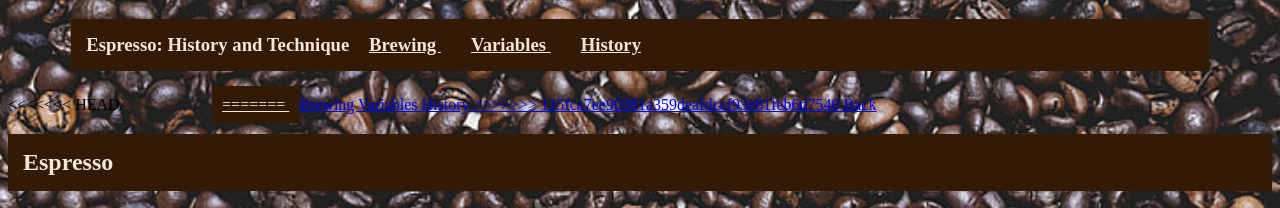
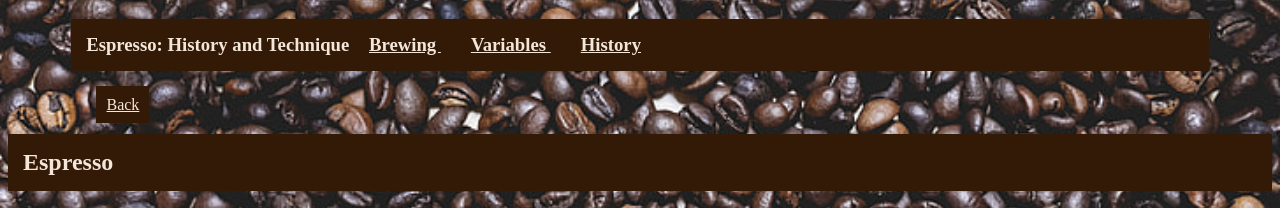
Before and after one commit to JoshuaWeiser/IMED-265, a plain HTML site: page espresso website/index.html in a window 1280 px wide. Shown: the top 208 px of the page. Drawn offline with Linux system fonts and the light colour scheme.

Commit message:
Update index.html

```diff
--- a/espresso website/index.html
+++ b/espresso website/index.html
@@ -18,29 +18,13 @@
         </a>
 
         <a class="navlink" href="https://en.wikipedia.org/wiki/Espresso">
-            History
-    </a>
+        History
+        </a>
+
     </h3>
  <!--page links-->
-<<<<<<< HEAD
-
 
     <a class="back" href="index.html">
-=======
-    <a href="https://en.wikipedia.org/wiki/Espresso" alt="link to brewing methods">
-    Brewing
-    </a>
-
-    <a href="https://en.wikipedia.org/wiki/Espresso" alt="link to brewing variables">
-    Variables
-    </a>
-
-    <a href="https://en.wikipedia.org/wiki/Espresso" alt="link to espresso history">
-    History
-    </a>
-
-    <a href="index.html" alt="back to home page">
->>>>>>> 115fca7ee90381a359deafdccf93e81feb6d7540
     Back
     </a>
 
```
